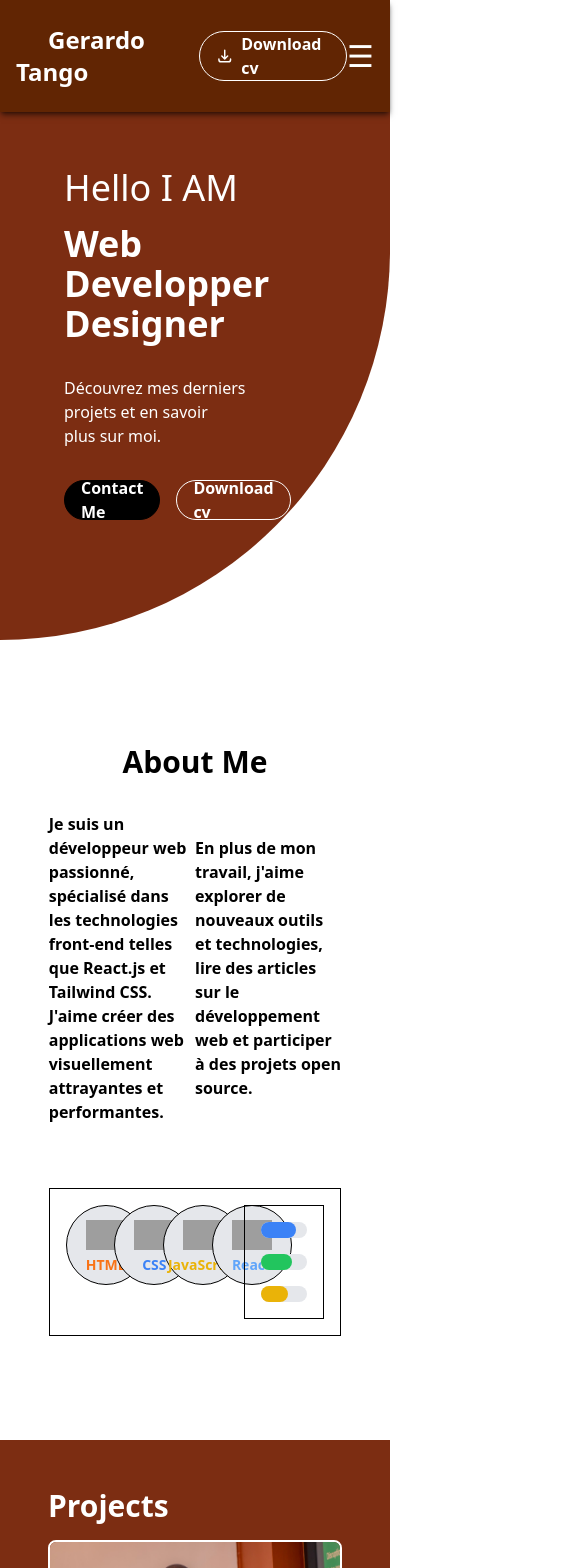
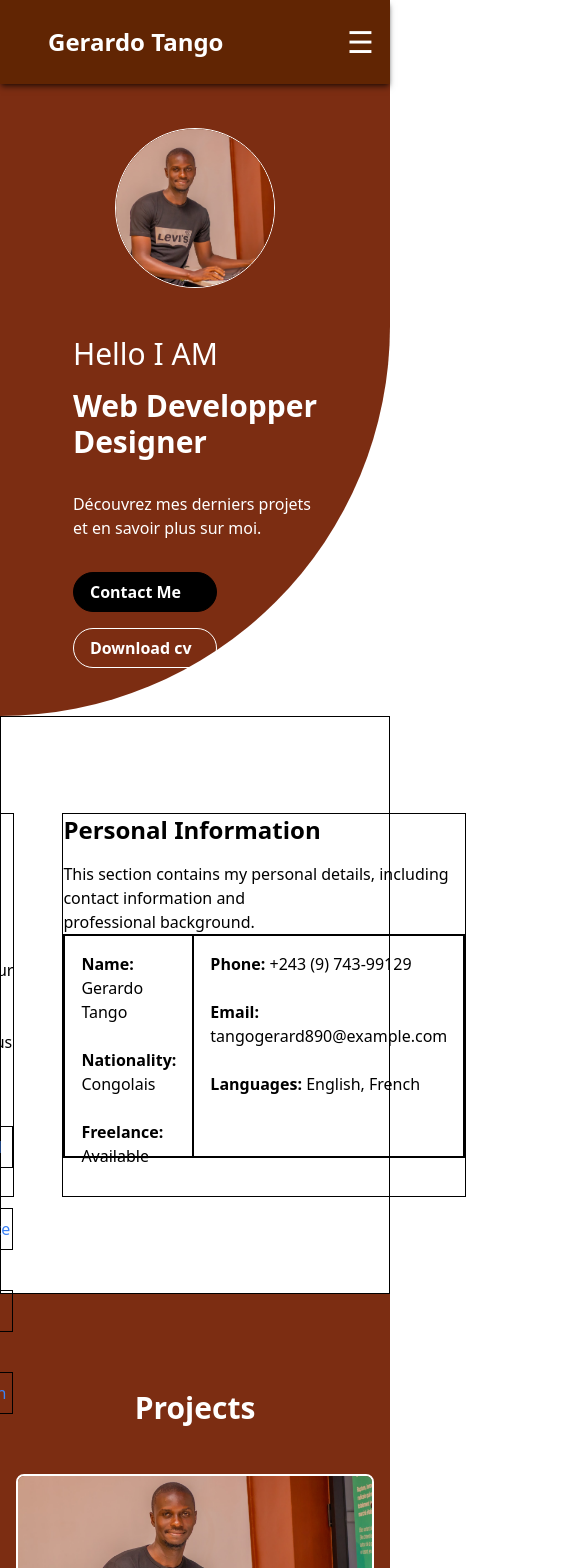
Before and after one commit to Gerardotango/New-portfolio, a React (Vite) app: page /personal in a window 390 px wide. Shown: the top 1568 px of the page, 585 px wide, since content can reach past the window. Built offline with nearby package versions, Linux system fonts and the light colour scheme; grey boxes are pictures that could not be loaded; a web font is replaced by a local one.

Commit message:
Added responsive navbar, updated About, Header, Footer, Contact, and Projects sections, and updated tailwind.config.js

```diff
--- a/package.json
+++ b/package.json
@@ -14,6 +14,7 @@
     "react": "^18.2.0",
     "react-dom": "^18.2.0",
     "react-icons": "^5.2.1",
+    "react-modal": "^3.16.1",
     "react-router-dom": "^6.23.1",
     "react-scroll": "^1.9.0"
   },
--- /dev/null
+++ b/src/components/Personal_about.jsx
@@ -0,0 +1,24 @@
+function Personal_about() {
+    return(
+        <div className='flex flex-col  border border-black h-96'>
+      <div>
+        <h2 className="text-2xl font-bold mb-4 text-black">Personal Information</h2>
+        <p className="text-black">This section contains my personal details, including contact information and<br/> professional background.</p>
+      </div>
+
+      <div className="flex flex-row border border-black h-56">
+        <div className="flex-1 border border-black p-4">
+          <p className="text-black"><strong>Name:</strong> Gerardo Tango</p><br/>
+          <p className="text-black"><strong>Nationality:</strong> Congolais</p><br/>
+          <p className="text-black"><strong>Freelance:</strong> Available</p>
+        </div>
+        <div className="flex-1 border border-black p-4">
+          <p className="text-black"><strong>Phone:</strong> +243 (9) 743-99129</p><br/>
+          <p className="text-black"><strong>Email:</strong> tangogerard890@example.com</p><br/>
+          <p className="text-black"><strong>Languages:</strong> English, French</p>
+        </div>
+      </div>
+      </div>
+    )
+}
+export default Personal_about;
--- a/src/components/about.jsx
+++ b/src/components/about.jsx
@@ -1,79 +1,34 @@
 import React from 'react';
+import { Link, Route, Routes } from 'react-router-dom';
+import Personal_about from './Personal_about';
 
 function About() {
-  const technologies = [
-    {
-      name: 'HTML',
-      icon: 'fab fa-html5',
-      color: 'text-orange-500',
-      image: 'https://cdn.jsdelivr.net/gh/devicons/devicon/icons/html5/html5-original.svg'
-    },
-    {
-      name: 'CSS',
-      icon: 'fab fa-css3-alt',
-      color: 'text-blue-500',
-      image: 'https://cdn.jsdelivr.net/gh/devicons/devicon/icons/css3/css3-original.svg'
-    },
-    {
-      name: 'JavaScript',
-      icon: 'fab fa-js-square',
-      color: 'text-yellow-500',
-      image: 'https://cdn.jsdelivr.net/gh/devicons/devicon/icons/javascript/javascript-original.svg'
-    },
-    {
-      name: 'React',
-      icon: 'fab fa-react',
-      color: 'text-blue-400',
-      image: 'https://cdn.jsdelivr.net/gh/devicons/devicon/icons/react/react-original.svg'
-    },
-  ];
+  return (
+    <section className="bg-white h-auto py-24 flex justify-center gap-12  border border-black">
+      <div className="flex flex-col  border border-black h-96">
+        <div className="flex flex-col items-start">
+          <h2 className="text-2xl font-bold mb-4 text-black">About</h2>
+          <p className="text-black">Lorem ipsum dolor sit amet, consectetur adipiscing elit.<br /> Sed ut risus in augue luctus venenatis.</p>
+        </div>
+        <div className="flex flex-col gap-10">
 
-  return (
-    <section className='h-[50rem] bg-white flex justify-center items-center'>
-      <div className='flex flex-col items-center gap-8 w-3/4'>
-        <div>
-          <h2 className="text-3xl font-extrabold text-black font-inter">About Me</h2>
-        </div>
-        <div className='flex justify-between items-center w-full'>
-          <div className='w-1/2'>
-            <p className="text-black mb-8 font-inter font-semibold">
-              Je suis un développeur web passionné, spécialisé dans les technologies
-              front-end telles que React.js et Tailwind CSS. J'aime créer des
-              applications web visuellement attrayantes et performantes.
-            </p>
-          </div>
-          <div className='w-1/2'>
-            <p className="text-black mb-8 font-inter font-semibold">
-              En plus de mon travail, j'aime explorer de nouveaux outils et
-              technologies, lire des articles sur le développement web et participer à
-              des projets open source.
-            </p>
-          </div>
-        </div>
-        <div className='flex justify-between items-start w-full border border-black p-4'>
-          <div className='grid grid-cols-4 gap-4'>
-            {technologies.map((tech, index) => (
-              <div key={index} className='flex flex-col items-center justify-center bg-gray-200 rounded-full w-20 h-20 hover:scale-110 transition-transform duration-300 border border-black'>
-                <img src={tech.image} alt={tech.name} className='w-10 h-10 object-contain' />
-                <span className={`text-sm font-semibold ${tech.color}`}>{tech.name}</span>
-              </div>
-            ))}
-          </div>
-          <div className='w-1/2 border border-black p-4'>
-            <div className='w-full flex flex-col gap-4'>
-              <div className='w-full bg-gray-200 rounded-full h-4'>
-                <div className='bg-blue-500 h-4 rounded-full w-9/12'></div>
-              </div>
-              <div className='w-full bg-gray-200 rounded-full h-4'>
-                <div className='bg-green-500 h-4 rounded-full w-8/12'></div>
-              </div>
-              <div className='w-full bg-gray-200 rounded-full h-4'>
-                <div className='bg-yellow-500 h-4 rounded-full w-7/12'></div>
-              </div>
-            </div>
-          </div>
+        <Link to="/personal" className="text-blue-500 hover:text-blue-700 border border-black text-center py-2">
+            Personal
+          </Link>
+          <Link to="/experience" className="text-blue-500 hover:text-blue-700 border border-black text-center py-2">
+            Experience
+          </Link>
+          <Link to="/skills" className="text-blue-500 hover:text-blue-700 border border-black text-center py-2">
+            Skills
+          </Link>
+          <Link to="/education" className="text-blue-500 hover:text-blue-700 border border-black text-center py-2">
+            Education
+          </Link>
         </div>
       </div>
+      <Routes>
+        <Route path='/personal' element={<Personal_about/>} />
+      </Routes>
     </section>
   );
 }
--- a/src/components/header.jsx
+++ b/src/components/header.jsx
@@ -3,6 +3,7 @@ import { useState, useEffect } from 'react';
 
 function Header() {
   const [isSticky, setIsSticky] = useState(false);
+  const [isMenuOpen, setIsMenuOpen] = useState(false);
 
   useEffect(() => {
     const handleScroll = () => {
@@ -18,10 +19,11 @@ function Header() {
 
   return (
     <header
-      className={`bg-[#612503] bg-[39%]  py-6 px-4 sm:px-6 lg:px-8 shadow-md shadow-[rgba(0,0,0,0.5)] fixed top-0 w-full transition-all duration-300 ${
+      className={`bg-[#612503] bg-[39%] py-6 px-4 sm:px-6 lg:px-8 shadow-md shadow-[rgba(0,0,0,0.5)] fixed top-0 w-full transition-all duration-300 z-50 ${
         isSticky ? 'shadow-lg shadow-[rgba(0,0,0,0.5)]' : ''
       }`}
-    > <div className="flex items-center justify-between">
+    >
+      <div className="flex items-center justify-between">
         <div>
           <Link to="/" className="text-2xl font-bold ml-8 font-inter font-semibold">
             Gerardo Tango
@@ -61,9 +63,11 @@ function Header() {
           >
             Contact
           </Link>
-        </div>
 
-        <Link to="/#contact" className="hover:bg-white hover:border-white hover:text-black flex items-center border border-white pl-4 pr-4 rounded-full transition-colors duration-300 font-inter font-semibold">
+        <Link
+          to="/#contact"
+          className="hover:bg-white hover:border-white hover:text-black flex items-center border border-white pl-4 pr-4 rounded-full transition-colors duration-300 font-inter font-semibold"
+        >
           <svg
             xmlns="http://www.w3.org/2000/svg"
             className="h-5 w-5 mr-2"
@@ -80,11 +84,86 @@ function Header() {
           </svg>
           Download cv
         </Link>
-
-        <button className="lg:hidden block text-3xl" onClick={() => setIsMenuOpen(!isMenuOpen)}>
+        </div>
+        <button
+          className="lg:hidden block text-3xl"
+          onClick={() => setIsMenuOpen(!isMenuOpen)}
+        >
           &#9776;
         </button>
       </div>
+      {/* Menu Rideau pour les petits et moyens écrans */}
+      {isMenuOpen && (
+        <div className="fixed top-0 left-0 w-full h-screen bg-[#612503] z-50 flex flex-col items-center justify-center">
+          <button
+            className="absolute top-4 right-4 text-3xl text-white"
+            onClick={() => setIsMenuOpen(false)}
+          >
+            &times;
+          </button>
+          <Link
+            to="/"
+            className="text-2xl font-bold text-white mb-6"
+            onClick={() => setIsMenuOpen(false)}
+          >
+            Home
+          </Link>
+          <Link
+            to="about"
+            spy={true}
+            smooth={true}
+            offset={-80}
+            duration={500}
+            className="text-2xl font-bold text-white mb-6"
+            onClick={() => setIsMenuOpen(false)}
+          >
+            About
+          </Link>
+          <Link
+            to="projects"
+            spy={true}
+            smooth={true}
+            offset={-80}
+            duration={500}
+            className="text-2xl font-bold text-white mb-6"
+            onClick={() => setIsMenuOpen(false)}
+          >
+            Projects
+          </Link>
+          <Link
+            to="contact"
+            spy={true}
+            smooth={true}
+            offset={-80}
+            duration={500}
+            className="text-2xl font-bold text-white mb-6"
+            onClick={() => setIsMenuOpen(false)}
+          >
+            Contact
+          </Link>
+
+          <Link
+          to="/#contact"
+          className="hover:bg-white hover:border-white hover:text-black flex items-center border border-white pl-4 pr-4 rounded-full transition-colors duration-300 font-inter font-semibold"
+        >
+          <svg
+            xmlns="http://www.w3.org/2000/svg"
+            className="h-5 w-5 mr-2"
+            fill="none"
+            viewBox="0 0 24 24"
+            stroke="currentColor"
+          >
+            <path
+              strokeLinecap="round"
+              strokeLinejoin="round"
+              strokeWidth={2}
+              d="M4 16v1a3 3 0 003 3h10a3 3 0 003-3v-1m-4-4l-4 4m0 0l-4-4m4 4V4"
+            />
+          </svg>
+          Download cv
+        </Link>
+        </div>
+      )}
     </header>
   );
 }
--- a/src/components/home.jsx
+++ b/src/components/home.jsx
@@ -3,55 +3,36 @@ import { Link } from 'react-router-dom';
 import Profil from './profil';
 
 function Home() {
-  // const [currentImageIndex, setCurrentImageIndex] = useState(0);
-  // const images = [
-  //   'https://picsum.photos/id/1005/800/800',
-  //   'https://picsum.photos/id/1006/800/800',
-  // ];
-
-  // useEffect(() => {
-  //   const interval = setInterval(() => {
-  //     setCurrentImageIndex((prevIndex) => (prevIndex + 1) % images.length);
-  //   }, 2000);
-
-  //   return () => clearInterval(interval);
-  // }, [images.length]);
-
   return (
-    <div className="flex flex-row items-center h-[40rem] rounded-br-[25rem] bg-orange-900">
-      <div className="flex flex-col justify-center ml-16 mr-8 mb-12">
-        <h1 className="text-4xl mb-4 font-heading pt-24">Hello I AM</h1>
-        <p className="text-4xl font-extrabold mb-8 font-inter ">
+    <div className="flex flex-col-reverse md:flex-row items-center h-auto md:h-[40rem] rounded-br-[25rem] bg-orange-900">
+      <div className="flex flex-col justify-center ml-4 md:ml-16 mr-4 md:mr-8 mb-12">
+        <h1 className="text-3xl md:text-4xl mb-4 font-heading pt-12 md:pt-24">Hello I AM</h1>
+        <p className="text-3xl md:text-4xl font-extrabold mb-8 font-inter">
           Web Developper <br />
           Designer
         </p>
         <p className="text-white font-inter">
-          Découvrez mes derniers projets et en savoir <br />
+          Découvrez mes derniers projets <br/>et en savoir
           plus sur moi.
         </p>
-        <div className="flex flex-row gap-4 mt-8">
+        <div className="flex flex-col md:flex-row gap-4 mt-8">
           <Link
             to="/projects"
-            className="hover:bg-white hover:border-white hover:text-black flex items-center border border-black bg-black pl-4 pr-4 h-10 rounded-full transition-colors duration-300 font-inter font-semibold"
+            className="hover:bg-white hover:border-white hover:text-black flex items-center border border-black bg-black pl-4 pr-4 h-10 rounded-full transition-colors duration-300 font-inter font-semibold w-36 md:w-auto"
           >
             Contact Me
           </Link>
           <Link
             to="/projects"
-            className="hover:bg-white hover:border-white hover:text-black flex items-center border border-white pl-4 pr-4 h-10 rounded-full transition-colors duration-300 font-inter font-semibold"
+            className="hover:bg-white hover:border-white hover:text-black flex items-center border border-white pl-4 pr-4 h-10 rounded-full transition-colors duration-300 font-inter font-semibold w-36 md:w-auto"
           >
             Download cv
           </Link>
         </div>
       </div>
-      <div className="flex-1 h-full ml-96 mt-96">
-        <div className="rounded-full w-[22rem] h-[22rem] overflow-hidden border border-white">
-          {/* <img
-            src={images[currentImageIndex]}
-            alt="Profile"
-            className="w-full h-full object-cover transition-opacity duration-1000"
-          /> */}
-          <Profil/>
+      <div className="flex-1 h-full ml-0 pt-24 md:ml-96 mt-8 md:mt-96">
+        <div className="rounded-full w-[10rem] md:w-[22rem] h-[10rem] md:h-[22rem] overflow-hidden border border-white">
+          <Profil />
         </div>
       </div>
     </div>
--- a/src/components/projets.jsx
+++ b/src/components/projets.jsx
@@ -23,9 +23,11 @@ function Projects() {
   ];
 
   return (
-    <section className='h-[82rem] md:h-[37rem] bg-orange-900'>
-      <h2 className="text-3xl font-extrabold mb-4 pt-12 ml-12 hover:scale-105 transition-transform duration-300 font-inter font-semibold">Projects</h2>
-      <div className="ml-12 mr-12 grid grid-cols-1 sm:grid-cols-2 lg:grid-cols-3 gap-8">
+    <section className='h-auto py-24 flex justify-center items-center flex flex-col bg-orange-900'>
+      <div className='mb-12 sm:mb-24'>
+        <h2 className="text-3xl font-inter font-extrabold text-white">Projects</h2>
+      </div>
+      <div className="px-4 sm:px-0 grid grid-cols-1 sm:grid-cols-2 lg:grid-cols-3 gap-8">
         {projects.map((project, index) => (
           <div
             key={index}
@@ -39,7 +41,7 @@ function Projects() {
                 href={project.link}
                 className="bg-black hover:bg-white hover:text-black text-white py-2 px-4 rounded-full hover:scale-105 transition-transform duration-300 font-inter font-semibold"
               >
-               see the project
+                see the project
               </a>
             </div>
           </div>
--- a/tailwind.config.js
+++ b/tailwind.config.js
@@ -11,6 +11,7 @@ export default {
         'body': ['Inter', 'sans-serif'],
         'heading': ["Train One", "system-ui"],
         'body-semibold': ['Inter', 'font-semibold', 'sans-serif'],
+
       },
 
   },
```
Also changed, not shown: src/components/contact.jsx (+4 -4 lines), src/components/footer.jsx (+6 -6 lines), 1 other file (tests, documents, lock files or other folders).
